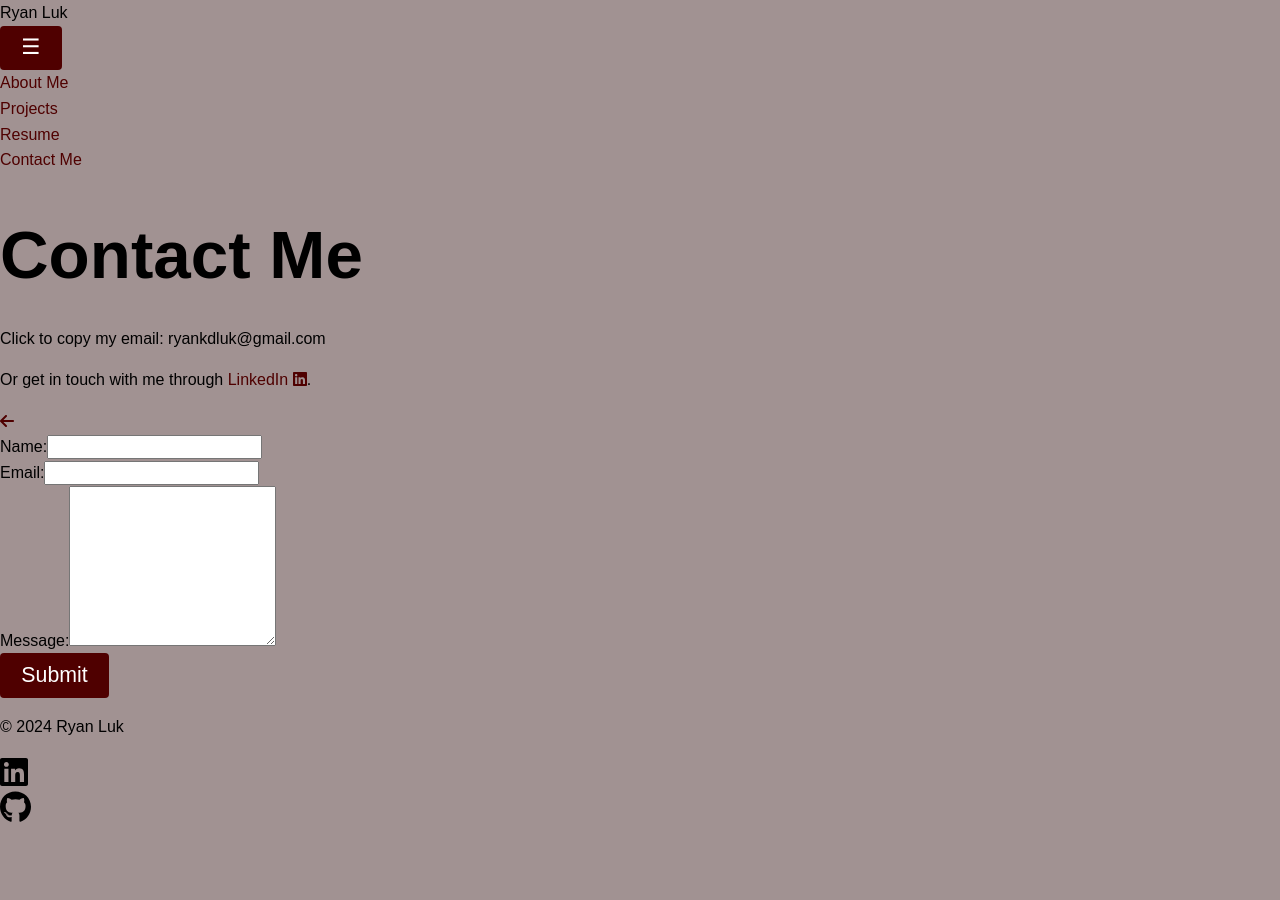
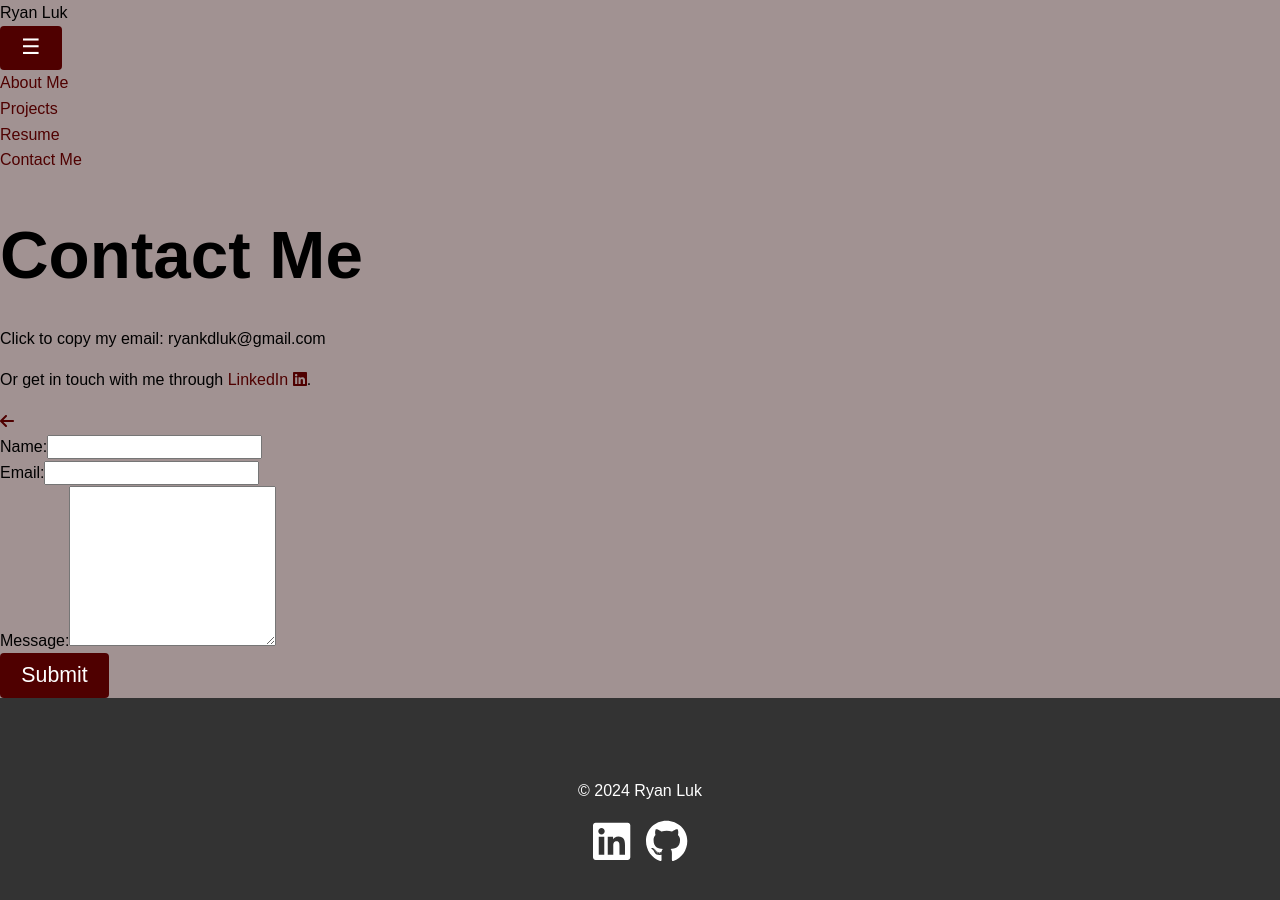
Before and after one commit to luk-ryan/luk-ryan.github.io, a React (Vite) app: page /contact in a window 1280 px wide. Shown: the top 900 px of the page. Before the commit the page ends 827 px from the top, so only its background shows below. Built offline with nearby package versions, Linux system fonts and the light colour scheme.

Commit message:
footer styles completed

```diff
--- a/src/components/Footer.jsx
+++ b/src/components/Footer.jsx
@@ -7,7 +7,7 @@ const Footer = () => {
     <footer className="footer">
       <div className="footer-content">
         <p>&copy; {new Date().getFullYear()} Ryan Luk</p>
-        <ul className="social-links">
+        <ul className="footer-links">
           <li>
             <a
               href="https://linkedin.com/in/ryan-k-luk"
--- a/src/styles/base/base.css
+++ b/src/styles/base/base.css
@@ -1,7 +1,4 @@
 /* base.css - Base global styles */
-
-@import "./variables.css";
-@import "./reset.css";
 
 /* Body and html base styles */
 html {
@@ -18,6 +15,16 @@ body {
   line-height: 1.6;
   background-color: var(--color-main);
   color: var(--color-text);
+}
+
+.app {
+  display: flex;
+  flex-direction: column;
+  min-height: 100vh;
+}
+
+.main-content {
+  flex-grow: 1;
 }
 
 /* Headings */
--- a/src/styles/index.css
+++ b/src/styles/index.css
@@ -1,3 +1,6 @@
 @import "./base/reset.css";
-@import "./base/variables.css";
+@import "./tokens/colors.css";
+@import "./tokens/typography.css";
 @import "./base/base.css";
+
+@import "./layout/footer.css";
--- /dev/null
+++ b/src/styles/layout/footer.css
@@ -0,0 +1,26 @@
+.footer {
+  background-color: var(--color-footer-bg);
+  color: var(--color-text-inverse);
+  padding: 4rem;
+  text-align: center;
+}
+
+.footer p {
+  margin: 1rem;
+  color: var(--color-text-inverse);
+}
+
+.footer-links {
+  display: flex;
+  justify-content: center;
+  gap: 1rem;
+}
+
+.footer-links a {
+  font-size: var(--font-size-300);
+}
+
+.footer-links a:hover {
+  text-decoration: underline;
+  color: var(--color-hover-muted);
+}
--- a/src/styles/base/variables.css
+++ b/src/styles/tokens/colors.css
@@ -1,4 +1,4 @@
-/* variables.css - CSS Custom Properties for global styles */
+/* colors.css - CSS Custom Properties for global styles */
 
 :root {
   /* === Color Scale === */
@@ -34,38 +34,6 @@
   --color-text-inverse: var(--color-white);
   --color-text-muted: var(--color-gray-300);
   --color-hover-muted: var(--color-gray-200);
-
-  /* === Font Families === */
-  --font-family-base: Arial, sans-serif;
-  --font-family-heading: Arial, sans-serif;
-
-  /* === Font Sizes (Scaled Naming) === */
-  --font-size-50: 0.75rem; /* XS */
-  --font-size-100: 0.875rem; /* SM */
-  --font-size-200: 1rem; /* Base, h6 */
-  --font-size-300: 1.2rem; /* h5 */
-  --font-size-400: 1.44rem; /* h4 */
-  --font-size-500: 1.728rem; /* h3 */
-  --font-size-600: 2.074rem; /* h2 */
-  --font-size-700: 2.488rem; /* h1 */
-  --font-size-800: 3.157rem;
-  --font-size-900: 4.209rem; /* 3XL */
-}
-
-/* === Responsive Typography Scale for Larger Screens === */
-@media screen and (min-width: 800px) {
-  :root {
-    --font-size-50: 0.75rem;
-    --font-size-100: 0.875rem;
-    --font-size-200: 1rem;
-    --font-size-300: 1.333rem;
-    --font-size-400: 1.777rem;
-    --font-size-500: 2.369rem;
-    --font-size-600: 3.157rem;
-    --font-size-700: 4.209rem;
-    --font-size-800: 5.61rem;
-    --font-size-900: 7.478rem;
-  }
 }
 
 /* root {
--- /dev/null
+++ b/src/styles/tokens/typography.css
@@ -0,0 +1,35 @@
+/* typography.css - CSS Custom Properties for global styles */
+
+:root {
+  /* === Font Families === */
+  --font-family-base: Arial, sans-serif;
+  --font-family-heading: Arial, sans-serif;
+
+  /* === Font Sizes (Scaled Naming) === */
+  --font-size-50: 0.75rem; /* XS */
+  --font-size-100: 0.875rem; /* SM */
+  --font-size-200: 1rem; /* Base, h6 */
+  --font-size-300: 1.2rem; /* h5 */
+  --font-size-400: 1.44rem; /* h4 */
+  --font-size-500: 1.728rem; /* h3 */
+  --font-size-600: 2.074rem; /* h2 */
+  --font-size-700: 2.488rem; /* h1 */
+  --font-size-800: 3.157rem;
+  --font-size-900: 4.209rem; /* 3XL */
+}
+
+/* === Responsive Typography Scale for Larger Screens === */
+@media screen and (min-width: 800px) {
+  :root {
+    --font-size-50: 0.75rem;
+    --font-size-100: 0.875rem;
+    --font-size-200: 1rem;
+    --font-size-300: 1.333rem;
+    --font-size-400: 1.777rem;
+    --font-size-500: 2.369rem;
+    --font-size-600: 3.157rem;
+    --font-size-700: 4.209rem;
+    --font-size-800: 5.61rem;
+    --font-size-900: 7.478rem;
+  }
+}
```
Also changed, not shown: src/components/Header.jsx (added, +12 -0 lines), src/styles/layout/header.css (added).
